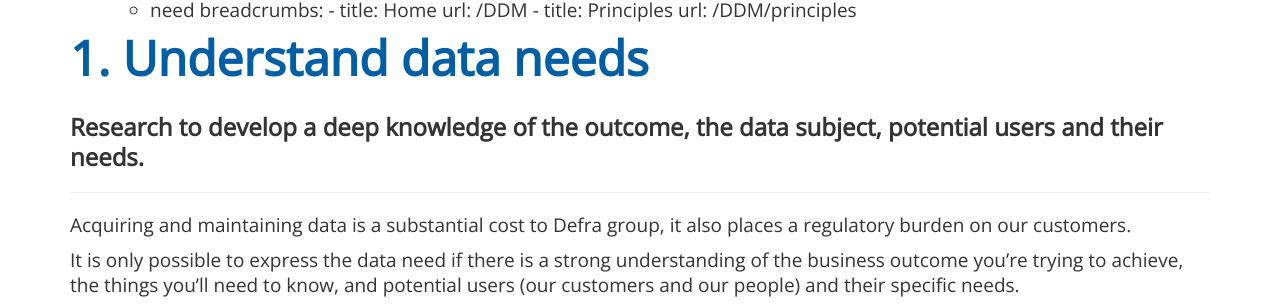
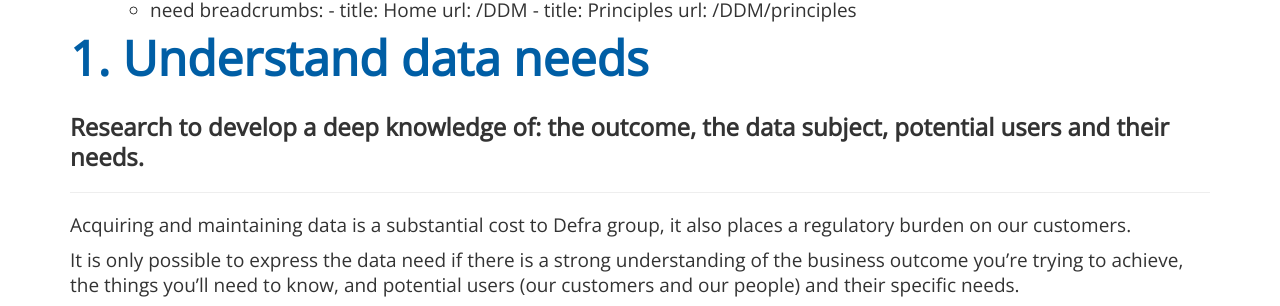
Before and after one commit to andjnewman/DDM, a Jekyll site: the page built from principles/principle1.md, in a window 1280 px wide. Shown: the part 932-1238 px from the top of the page. Built offline with Jekyll 4.4.1, drawn with Linux system fonts in a browser that asks for light colours.

```diff
--- a/principles/principle1.md
+++ b/principles/principle1.md
@@ -1,7 +1,8 @@
 ---
 layout: default
 title: 1. Understand data needs
-subtitle: Research to develop a deep knowledge of the outcome, the data subject, potential users and their needs.
+subtitle: |
+  Research to develop a deep knowledge of: the outcome, the data subject, potential users and their needs.
 category: principles
 type: guide
 audience:
```
